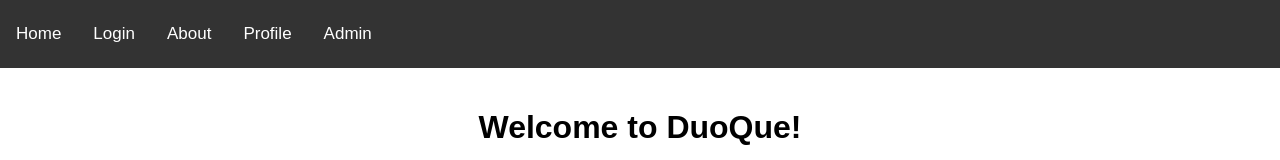
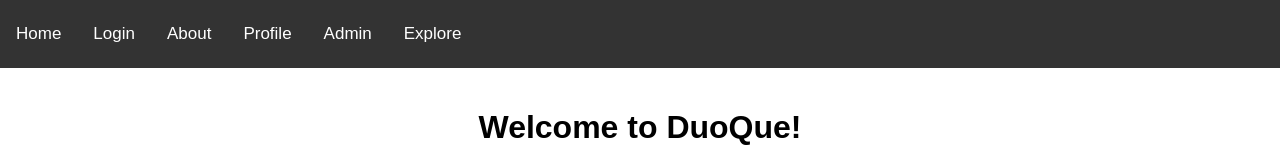
Before and after one commit to AnnaGary/DuoQue, a website: page Pages/about.html in a window 1280 px wide. Shown: the top 160 px of the page. Drawn offline with Linux system fonts and the light colour scheme.

Commit message:
fixed explore tab not showing up

```diff
--- a/Pages/about.html
+++ b/Pages/about.html
@@ -41,6 +41,7 @@
         <a href="/about">About</a>
         <a href="/Profile">Profile</a>
         <a href="/admin">Admin</a>
+        <a href="explore.html">Explore</a>
     </div>
 
     <div class="container">
```
Also changed, not shown: Pages/admin.html (+1 -0 lines).
